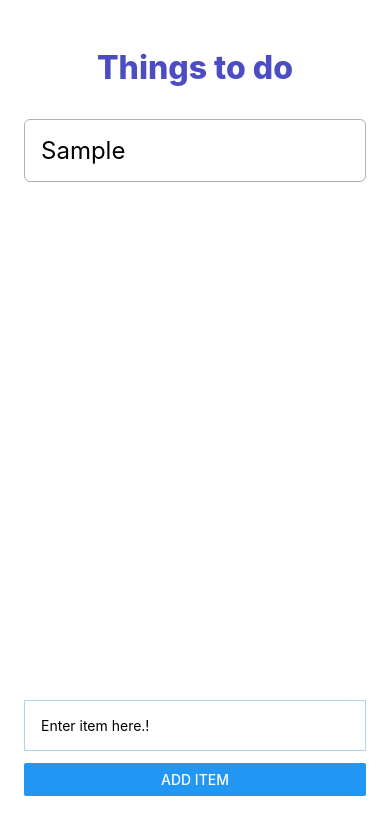
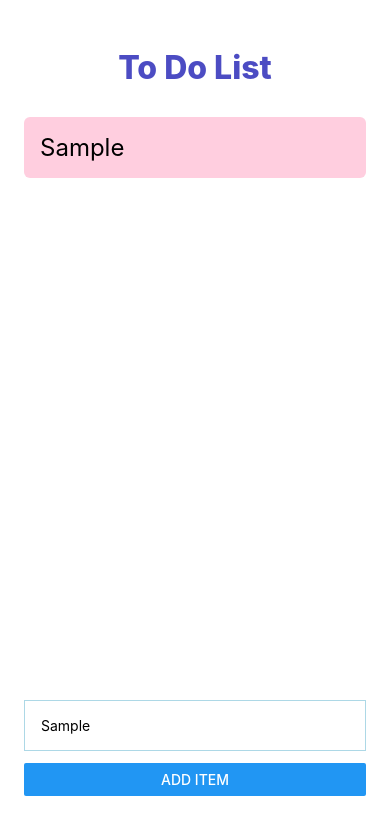
Before and after one commit to Adnan-Saleem-93/react-native, a React Native app: screen / in a window 390 px wide. Both pictures are taken after typing "Sample" into the empty fields and a click on the button "ADD ITEM". Shown: the top 834 px of the page. Built offline with nearby package versions, Linux system fonts and the light colour scheme.

Commit message:
created flatlist

```diff
--- a/App.js
+++ b/App.js
@@ -1,5 +1,12 @@
 import { useState } from "react";
-import { Button, StyleSheet, Text, TextInput, View } from "react-native";
+import {
+	Button,
+	FlatList,
+	StyleSheet,
+	Text,
+	TextInput,
+	View,
+} from "react-native";
 
 export default function App() {
 	const [itemValue, setItemValue] = useState("");
@@ -8,25 +15,36 @@ export default function App() {
 		setItemValue(e);
 	};
 	const addItem = () => {
-		setItemsList([...itemsList, itemValue]);
-		setItemValue("");
+		setItemsList((oldList) => [
+			...oldList,
+			{ id: Math.random().toString(), text: itemValue },
+		]);
+		// setItemValue("");
 	};
 	return (
 		<View style={styles.mainContainer}>
 			<View style={styles.listContainer}>
 				<View>
-					<Text style={styles.listHeaderText}>Things to do</Text>
+					<Text style={styles.listHeaderText}>To Do List</Text>
 				</View>
 
 				{itemsList.length ? (
 					<View style={styles.itemsContainer}>
-						{itemsList.map((item, index) => {
-							return (
-								<View key={index} style={styles.listItem}>
-									<Text style={styles.listItemText}>{item}</Text>
-								</View>
-							);
-						})}
+						<FlatList
+							data={itemsList}
+							renderItem={(itemData) => {
+								return (
+									<View style={styles.listItem}>
+										<Text style={styles.listItemText}>
+											{itemData.item.text}
+										</Text>
+									</View>
+								);
+							}}
+							keyExtractor={(item) => {
+								return item.id;
+							}}
+						/>
 					</View>
 				) : (
 					<View style={styles.noItemsContainer}>
@@ -72,12 +90,11 @@ const styles = StyleSheet.create({
 		alignContent: "center",
 	},
 	listItem: {
-		borderWidth: 1,
-		borderColor: "rgba(0,0,0,0.3)",
+		backgroundColor: "#ffcedf",
 		flexDirection: "row",
 		borderRadius: 6,
 		padding: 16,
-		marginVertical: 8,
+		marginVertical: 6,
 	},
 	listItemNumber: {
 		fontSize: 24,
```
